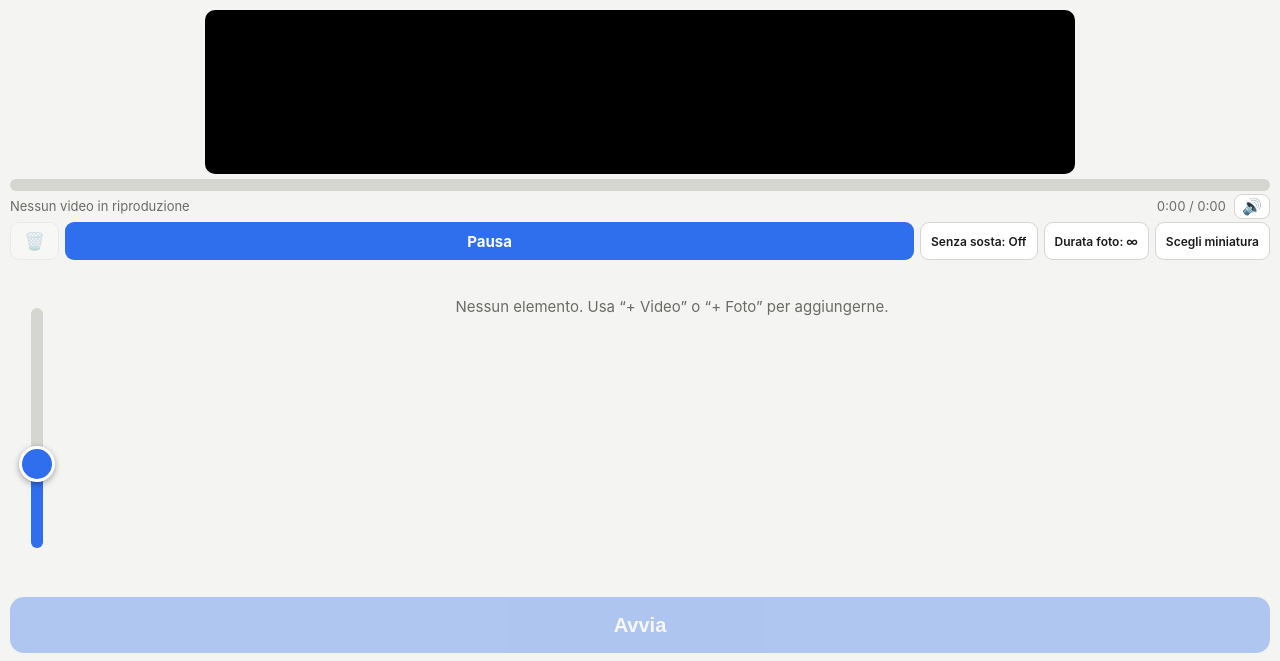
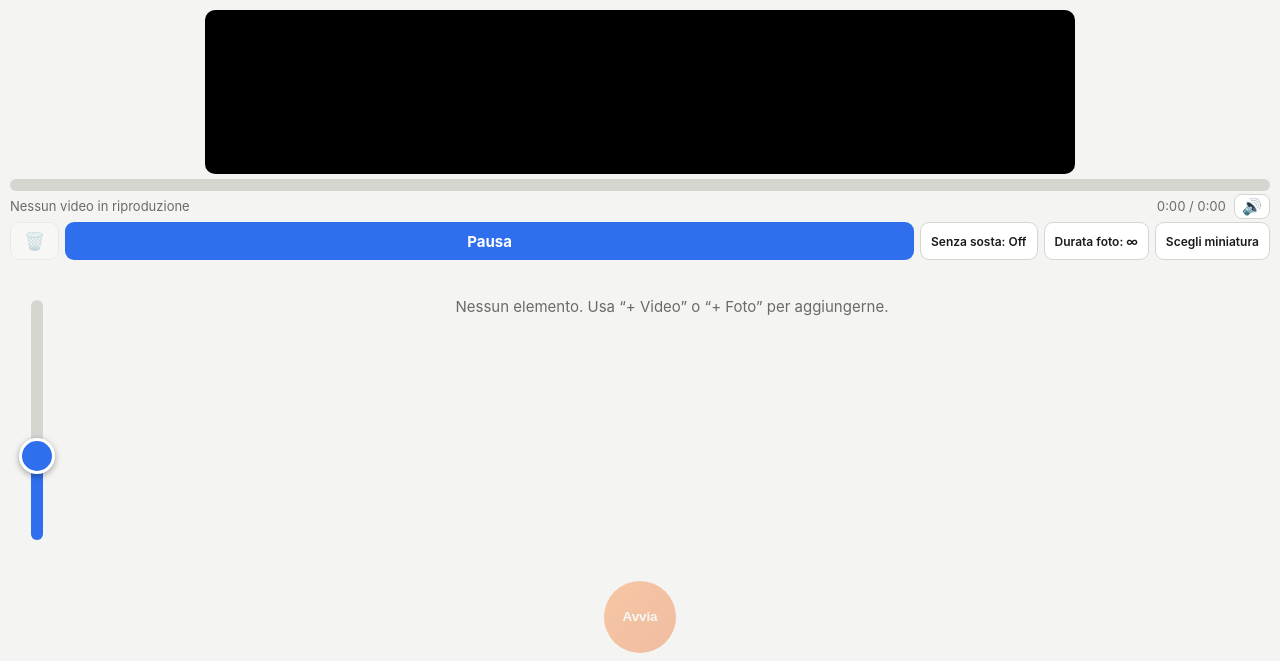
Before and after one commit to maarnone52-oss/videoplayer, a plain HTML site: page index.html in a window 1280 px wide. Shown: the part 139-800 px from the top of the page. Drawn offline with Linux system fonts and the light colour scheme.

Commit message:
Add files via upload

```diff
--- a/index.html
+++ b/index.html
@@ -66,9 +66,11 @@ body.dragging #delcur.hot{background:var(--del);border-color:var(--del);color:#f
 #imp{padding:0 10px 5px;font-size:12px;color:var(--mut);touch-action:none}
 #impb{height:8px;background:var(--line);border-radius:4px;overflow:hidden;margin-top:3px}
 #impf{height:100%;width:0;background:var(--acc)}
-#foot{position:relative;z-index:10;padding:6px 10px 8px;touch-action:none}
-#go{width:100%;height:56px;border:0;border-radius:14px;background:var(--acc);color:#fff;font-size:20px;font-weight:700;touch-action:manipulation}
-#go:disabled{opacity:.35}
+#foot{position:relative;z-index:10;padding:6px 10px 8px;display:flex;align-items:center;justify-content:center;touch-action:none}
+#go{width:72px;height:72px;padding:0;border:0;border-radius:50%;background:linear-gradient(135deg,#f97316 0%,#ea580c 100%);color:#fff;font-size:13.5px;font-weight:800;line-height:1.12;letter-spacing:-0.01em;display:inline-flex;flex-direction:column;align-items:center;justify-content:center;text-align:center;box-shadow:0 4px 12px rgba(234,88,12,.38);transition:transform .1s ease,opacity .15s ease;touch-action:manipulation}
+#go:active:not(:disabled){transform:scale(.95)}
+#go .go-sub{font-size:11px;font-weight:700;opacity:.92;margin-top:2px}
+#go:disabled{opacity:.35;box-shadow:none}
 
 @keyframes playPulse{
   0%,100%{border-color:var(--del);box-shadow:0 0 0 2px color-mix(in srgb,var(--del) 75%,transparent),0 0 14px color-mix(in srgb,var(--del) 60%,transparent)}
@@ -142,8 +144,9 @@ body.dragging #delcur.hot{background:var(--del);border-color:var(--del);color:#f
   #delcur,#pp,#cap,#pdur,#cont{height:30px;padding:0 7px;font-size:11px;border-radius:8px}
   #delcur{padding:0 9px;font-size:14px}
   #pp{min-width:56px;font-size:12.5px}
-  #foot{grid-area:foot;padding:4px 2px 0}
-  #go{height:36px;font-size:15px;border-radius:10px}
+  #foot{grid-area:foot;padding:4px 2px 0;display:flex;align-items:center;justify-content:center}
+  #go{width:58px;height:58px;font-size:11.5px;border-radius:50%}
+  #go .go-sub{font-size:10px;margin-top:1px}
 }
 
 </style>
@@ -421,8 +424,8 @@ function updateGo(){
   var hasNext=items.length>0&&nextIdx<items.length;
   go.disabled=!hasNext;
   if(!items.length){go.textContent="Avvia";return;}
-  if(!hasNext){go.textContent="Fine elenco ("+items.length+"/"+items.length+")";return;}
-  go.textContent=(cur<0?"Avvia":"Continua")+" ("+(nextIdx+1)+"/"+items.length+")";
+  if(!hasNext){go.innerHTML='<span>Fine</span><span class="go-sub">'+items.length+"/"+items.length+"</span>";return;}
+  go.innerHTML="<span>"+(cur<0?"Avvia":"Continua")+'</span><span class="go-sub">'+(nextIdx+1)+"/"+items.length+"</span>";
 }
 function setWait(on){
   wait.classList.toggle("on",on);
```
